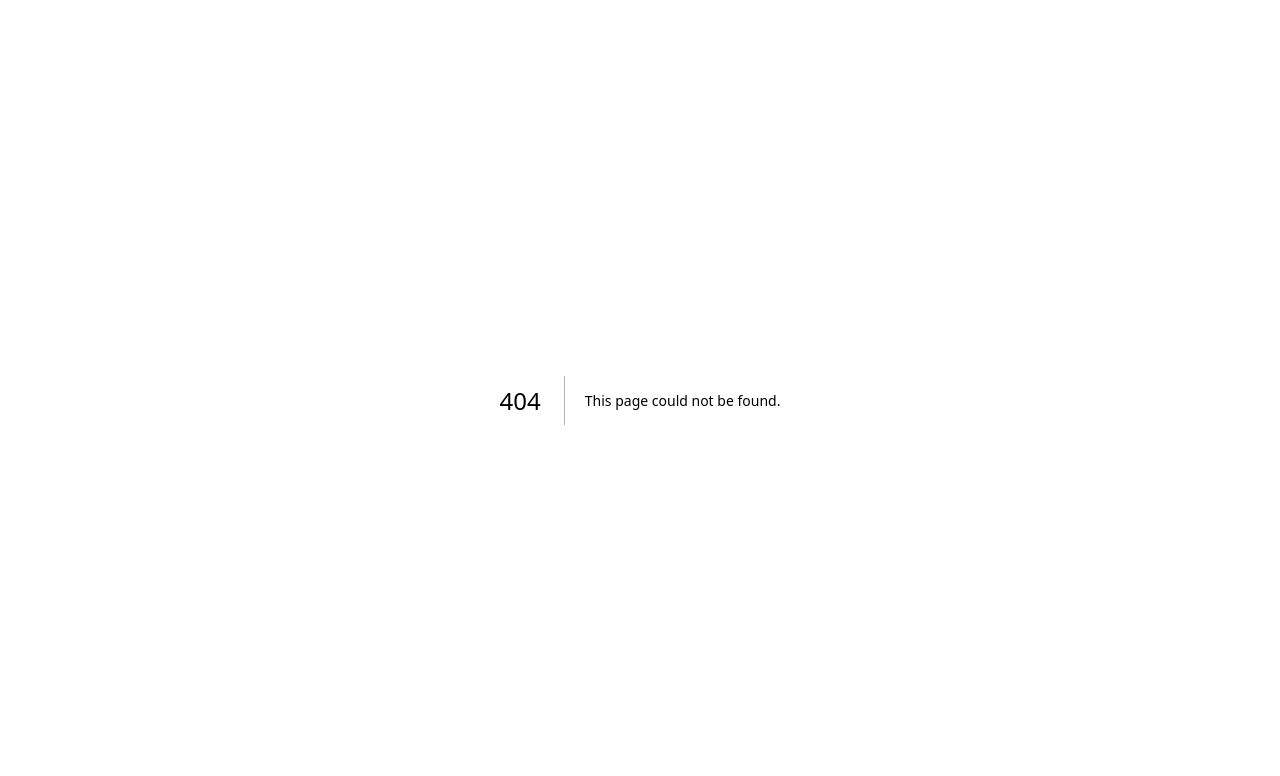
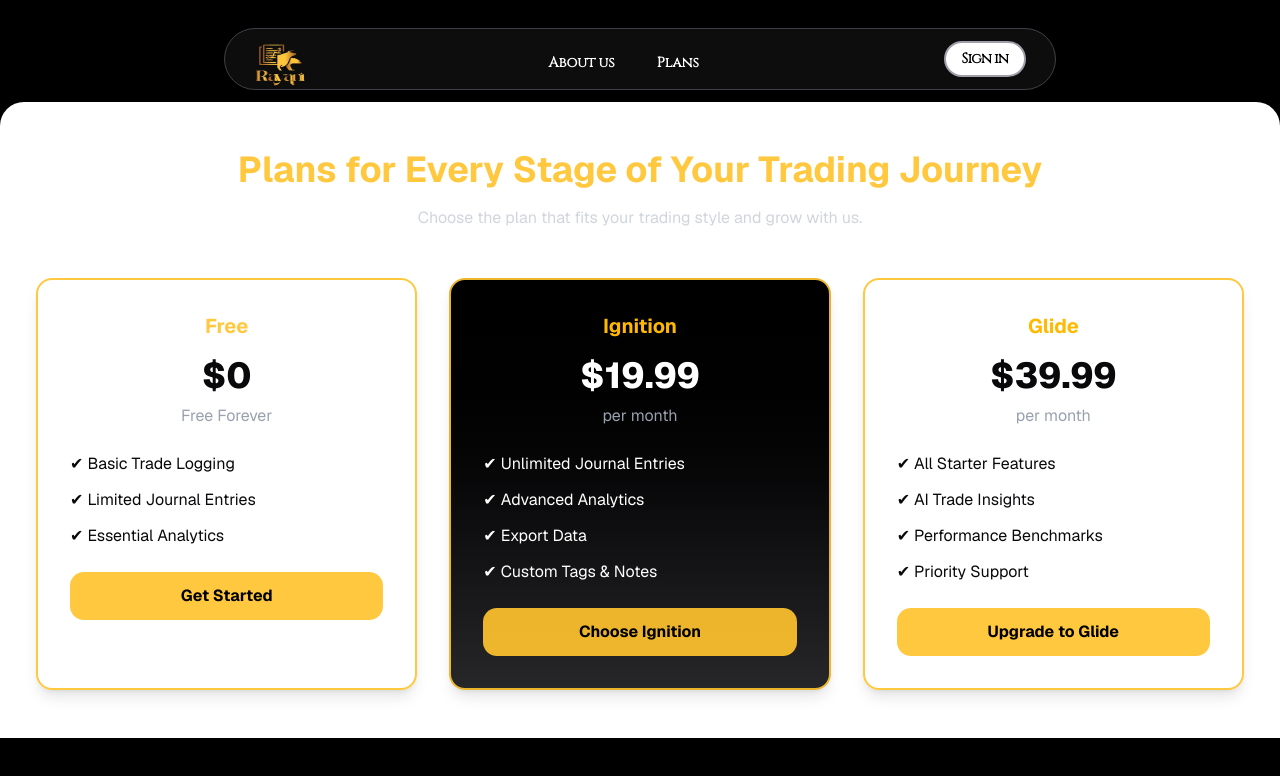
Before and after one commit to james-e-o/journal, a Next.js app: page /plans in a window 1280 px wide. Before the commit this address had no page. Shown: the top 776 px of the page. Built offline with nearby package versions, Linux system fonts and the light colour scheme.

Commit message:
nexshelf 02/10 main/master

```diff
--- /dev/null
+++ b/src/app/about/page.js
@@ -0,0 +1,11 @@
+import React from 'react'
+
+const AboutPage = () => {
+  return (
+    <div className='p-8'>
+      <p>About</p>
+    </div>
+  )
+}
+
+export default AboutPage
--- a/src/app/globals.css
+++ b/src/app/globals.css
@@ -74,6 +74,7 @@
 }
 
 @theme inline {
+  --color-core: var(--core);
   --color-background: var(--background);
   --color-foreground: var(--foreground);
   --font-sans: var(--font-geist-sans);
@@ -114,6 +115,7 @@
 }
 
 :root {
+  --core:oklch(84.901% 0.16371 84.383 / 0.919);
   --radius: 0.625rem;
   --background: oklch(1 0 0);
   --foreground: oklch(0.141 0.005 285.823);
@@ -299,6 +301,9 @@ input[type=number] {
   to { transform: translateY(100%); }
 } */
 
+.test {
+  color: oklch(83.264% 0.17012 90.649);
+}
 
 @keyframes scroller2 {
   from { transform: translateX(0); }
--- a/src/app/page.js
+++ b/src/app/page.js
@@ -8,87 +8,17 @@ import { Carousel, CarouselContent, CarouselItem, CarouselNext, CarouselPrevious
 import Link from "next/link";
 import { X,XIcon } from "lucide-react";
 import FeatureScroller from "@/components/scroller";
+import { Avatar } from "@/components/ui/avatar";
 import {  Accordion,  AccordionContent,  AccordionItem,  AccordionTrigger,} from "@/components/ui/accordion"
 import LandingHeader from "@/components/hero-header";
 
 export default function Home() {
-  const [dropState, setDropState] = useState(false)
-  const [stickyHead, setStickyHead] = useState(false)
-  useEffect(()=>{
-    document.onpointerdown = ({target}) => {
-      if(dropState&&target.closest('div#drop-box'))return
-      else if(dropState) {
-        setDropState(!dropState)
-      }
-    }
-    const wrap = document.getElementById("landing-wrap");
-    const header = document.getElementById("landing-header");
-    const trigger = document.getElementById("landing-main");
-    const obstinateButtons = document.querySelectorAll('.obstinate');
 
-    console.log(header,trigger)
-
-    wrap.addEventListener("scroll", (e) => {
-      const rect = trigger.getBoundingClientRect();
-      // console.log(' scrolling',rect.top)
-
-      if (rect.top <= 0) {
-        header.classList.add("activeItem");
-        obstinateButtons.forEach(btn=>{
-          btn.classList.add('textblack')
-          btn.classList.remove('textwhite')
-        })
-      } else {
-        header.classList.remove("activeItem");
-         obstinateButtons.forEach(btn=>{
-          btn.classList.remove('textblack')
-          btn.classList.add('textwhite')
-        })
-      }
-    });
-
-    // const observer = new IntersectionObserver(
-    //   (entries) => {
-    //     entries.forEach((entry) => {
-    //       // If the trigger is *not* intersecting (scrolled past top)
-    //       if (!entry.isIntersecting) {
-    //         header.classList.add("activeItem");
-    //       } else {
-    //         header.classList.remove("activeItem");
-    //       }
-    //       console.log('intersect')
-    //     });
-    //   },
-    //   { threshold: 0, rootMargin: "-1px 0px 0px 0px" }
-    // );
-
-    // observer.observe(trigger);
-  })
   return (
     <div id="landing-wrap" onScroll={(e)=>{dropState?setDropState(false):''}} className="font-sans w-full relative z-0 overflow-x-hidden no_scroll h-svh overflow-y-scroll ">
       <div className="min-h-svh relative flex z-0 flex-col justify-start bg-black">
-        {/* <div className="absolute bg-white size-80"></div> */}
-        <header id="landing-header" className={`flex md:mt-7 font-serif  justify-between md:border transition-all top-0 duration-200  border-zinc-700 w-full mx-auto md:w-[65%] py-2 px-4 md:px-[1.8rem] md:py-1.5 z-[1000] md:rounded-[48px] md:bg-white/5 items-center `}>
-        {/* <header className="flex  mb-7 justify-between py-2 md:py-4 md:px-7 items-center "> */}
-          <div>
-            <Image
-              className="dark:invert scale-90 relative top-1.5  md:scale-x-[112%]"
-              src="/rayani3.png"
-              alt="Next.js logo"
-              width={50}
-              height={50}
-              priority
-            />
-          </div>
-          <p className="flex font-Cinzel relative top-1 gap-1 md:gap-2.5">
-            <Button variant={'ghost'} className={`obstinate text-white cursor-pointer text-sm hover:bg-transparent hover:-translate-y-0.5  hover:text-amber-200 font-bold`}>About</Button>
-            {/* <Button variant={'ghost'} className={'text-white cursor-pointer text-base hover:bg-transparent hover:-translate-y-0.5 hover:text-amber-200 font-semibold'}>Blogs</Button> */}
-            <Button variant={`ghost`} className={`obstinate text-white cursor-pointer text-sm hover:bg-transparent hover:-translate-y-0.5  hover:text-amber-200 font-bold`}>Plans</Button>
-          </p>
-          <nav className=" relative top-1 gap-10">
-            <Button variant={'destructive'} className={'bg-white text-black  rounded-3xl h-8 md:h-9 font-bold font-Cinzel tracking-tighter border-2 border-zinc-400'}>Sign in</Button>
-          </nav>
-        </header>
+        <LandingHeader />
+
         <div className="flex p-5 items-center relative flex-col h-[92svh] gap-0 justify-center">
           <div className="bg-yellow-500 blur-[100px] scale-125 before:w-full before:h-full before:bg-transparent before:absolute before:blur-3xl top-2/5 right-2/12 w-52 h-44 absolute"></div>
           <p className="text-[#f1f1f1] font-sans font-bold text-start sm:text-center tracking-tighter   text-5xl md:text-5xl lg:text-7xl">Journal your Trades</p>
@@ -119,7 +49,7 @@ export default function Home() {
                 defaultValue="item-1"
               >
                 <AccordionItem value="item-1" className=" flex flex-col items-center">
-                  <AccordionTrigger className={'flex font-semibold text-yellow-500 text-xl items-center justify-center md:text-3xl'}>Smart Trade Logging</AccordionTrigger>
+                  <AccordionTrigger className={'flex font-semibold text-core text-xl items-center justify-center md:text-3xl'}>Smart Trade Logging</AccordionTrigger>
                   <AccordionContent className="flex flex-col items-center gap-4 text-balance">
                     <p className="text-lg md:text-2xl text-center leading-[1.5] md:leading-[2] md:w-4/5 w-full flex-col items-center flex">
                       Our flagship product combines cutting-edge technology with sleek
@@ -129,7 +59,7 @@ export default function Home() {
                   </AccordionContent>
                 </AccordionItem>
                 <AccordionItem value="item-2">
-                  <AccordionTrigger className={'flex font-semibold justify-center md:text-3xl text-yellow-500 text-xl items-center'}>Shipping Details</AccordionTrigger>
+                  <AccordionTrigger className={'flex font-semibold justify-center md:text-3xl text-core text-xl items-center'}>Shipping Details</AccordionTrigger>
                   <AccordionContent className="flex flex-col items-center gap-4 text-balance">
                     <p className="text-lg md:text-2xl text-center leading-[1.5] md:leading-[2] md:w-4/5 w-full flex-col items-center flex">
                       We offer worldwide shipping through trusted courier partners.
@@ -139,7 +69,7 @@ export default function Home() {
                   </AccordionContent>
                 </AccordionItem>
                 <AccordionItem value="item-3 flex flex-col items-center">
-                  <AccordionTrigger className={'flex font-semibold md:text-3xl text-yellow-500 text-xl items-center justify-center'}>Smart Trade Logging</AccordionTrigger>
+                  <AccordionTrigger className={'flex font-semibold md:text-3xl text-core text-xl items-center justify-center'}>Smart Trade Logging</AccordionTrigger>
                   <AccordionContent className="flex flex-col items-center gap-4 text-balance">
                     <p className="text-lg md:text-2xl text-center leading-[1.5] md:leading-[2] md:w-4/5 w-full flex-col items-center flex">
                       Our flagship product combines cutting-edge technology with sleek
@@ -149,7 +79,7 @@ export default function Home() {
                   </AccordionContent>
                 </AccordionItem>
                 <AccordionItem value="item-4">
-                  <AccordionTrigger className={'flex font-semibold justify-center md:text-3xl text-yellow-500 text-xl items-center'}>Shipping Details</AccordionTrigger>
+                  <AccordionTrigger className={'flex font-semibold justify-center md:text-3xl text-core text-xl items-center'}>Shipping Details</AccordionTrigger>
                   <AccordionContent className="flex flex-col items-center gap-4 text-balance">
                     <p className="text-lg md:text-2xl text-center leading-[1.5] md:leading-[2] md:w-4/5 w-full flex-col items-center flex">
                       We offer worldwide shipping through trusted courier partners.
@@ -165,27 +95,27 @@ export default function Home() {
 
           <div className="flex flex-col mt-8 md:mt-16 items-center justify-start">
             <p className="font bold tracking-tighter font-bold text-center text-3xl md:text-5xl text-zinc-800 font-sans py-3">Your trusted trading journal.</p>
-            <div className="w-4/5 p-12 flex flex-col mt-6 md:mt-10 items-center gap-3 rounded-3xl bg-gradient-to-b from-amber-300 to-yellow-600">
+            <div className="w-4/5 p-12 flex flex-col mt-6 md:mt-10 items-center gap-3 rounded-3xl bg-gradient-to-b from-core to-yellow-600">
                 <p className="text-6xl font-bold font-sans tracking-tighter">60,000+</p>
                 <span className="text-white relative top-3 font-semibold">Registered users</span>
             </div>
           </div>
-          <div className="mt-20">
+          <div className="mt-5 md:mt-20">
             <div className=" w-[95%] mx-auto  py-12 px-4 md:px-9">
-              <p className=" text-zinc-800 font-WixMade text-start text-3xl my-6 font-semibold">Trading Resources</p>
+              <p className=" text-zinc-800 font-WixMade text-xl text-center md:text-start  md:text-3xl my-6 font-semibold">Trading Resources</p>
               <FeatureScroller />
             </div>
           </div>
-          <div className="bg-zinc-50  mt-20 py-12 px-9">
-            <p className="text-center text-zinc-800 font-WixMade text-3xl my-6 font-semibold">Reviews from Our Users</p>
-              <Carousel className="w-[95%] mx-auto">
-                <CarouselContent className="-ml-1 grid grid-cols-3">
-                  {Array.from({ length: 5 }).map((_, index) => (
+          <div className="bg-zinc-50 mt-8 md:mt-20 py-12 px-4 md:px-9">
+            <p className="text-center text-zinc-800 font-WixMade text-2xl md:text-3xl my-3 md:my-6 font-semibold">Reviews from Our Users</p>
+              <Carousel className="w-[80%] mx-auto">
+                <CarouselContent className="">
+                  {Array.from({ length: 16 }).map((_, index) => (
                     <CarouselItem key={index} className="pl-1  md:basis-1/2 lg:basis-1/3">
-                      <div className="p-1 flex-col flex gap-3">
+                      <div className="p-5 flex-col flex gap-3">
                         <Card>
                           <CardContent className="flex min-h-44 items-center justify-center p-6">
-                            <span className="text-2xl font-semibold">{index + 1}</span>
+                            <CommentCard />
                           </CardContent>
                         </Card>
                       </div>
@@ -198,7 +128,7 @@ export default function Home() {
                   </div>
 
         </main>
-        <footer className="py-0 md:px-16 ">
+        <footer className="p-8 border-t text-white border-border text-sm">
           <p className="px-5"><Image
                   className="dark:invert"
                   src="/rayani.jpg"
@@ -207,10 +137,10 @@ export default function Home() {
                   height={80}
                   priority
                 /></p>
-          <div className="flex md:grid mt-8 text-xs text-zinc-800 gap-10 grid-cols-4">
+          <div className="grid grid-cols-2 md:grid-cols-3 mt-8 text-xs text-zinc-300 gap-10 lg:grid-cols-4">
             <div className=" px-5">
               <p className="font-MontserratAl relative md:-top-1 font-medium">Helping you master the art of trade discipline</p>
-              <div className="flex mt-2 fill-amber-400 gap-5">
+              <div className="flex mt-2 fill-core gap-5">
                   {instagram}
                   {youtube}
                   {linkedin}
@@ -218,23 +148,23 @@ export default function Home() {
               </div>
             </div>
             <div className="font-MontserratAl px-5">
-              <p className="font-bold tracking-tight text-xs text-black">Coporate</p>
+              <p className="font-bold tracking-tight text-xs text-white">Coporate</p>
               <div className="flex mt-6 flex-col gap-4">
-                <p className="">About us</p>
+                <Link href={'/about'}><p className="">About us</p></Link>
                 <p className="">Terms and Conditions</p>
                 <p className="">Privacy policy</p>
                 <p className="">Refunds and Cancellation</p>
               </div>
             </div>
-            <div className="font-MontserratAl">
-              <p className="font-bold tracking-tight text-xs text-black">Resources</p>
+            <div className="font-MontserratAl px-5">
+              <p className="font-bold tracking-tight text-xs text-white">Resources</p>
               <div className="flex mt-6 flex-col gap-4">
                 <p className="">Blog</p>
 
               </div>
             </div>
-            <div className="font-MontserratAl">
-              <p className="font-bold tracking-tight text-xs text-black">Support</p>
+            <div className="font-MontserratAl px-5">
+              <p className="font-bold tracking-tight text-xs text-white">Support</p>
               <div className="flex mt-6 flex-col gap-4">
                 <p className="">Contact</p>
                 <p className="">Live chat</p>
@@ -243,7 +173,7 @@ export default function Home() {
             </div>
           </div>
           <div className="pb-14 pt-10 px-5 font-semibold">
-            <p className="text-xs font-MontserratAl"> © Rayani - {new Date().getFullYear()}</p>
+            <p className="text-xs font-MontserratAl">Copyright © Rayani - {new Date().getFullYear()}</p>
           </div>
         </footer>
       </div>
@@ -251,16 +181,24 @@ export default function Home() {
   );
 }
 
-{/* <Image
-  className="dark:invert"
-  src="/next.svg"
-  alt="Next.js logo"
-  width={180}
-  height={38}
-  priority
-/> */}
 
-
+const CommentCard = () => {
+  return (
+    <div className="flex-col w-full justify-start flex p-2 ">
+      <p></p>
+      <div className="md:flex font-WixMade tracking-tighter scale-90 flex gap-2 items-center">
+          <Avatar className='items-center inline-flex rounded-full w-7 h-7 justify-center'>
+              <Image src='/dummy.jpg' width={50} height={50} className=" w-full " alt="@storeprobuilder"/>
+              {/* <AvatarFallback>JO</AvatarFallback> */}
+          </Avatar>
+          <div className="flex-col justify-center leading-tight flex">
+              <p className="text-[10px] font-bold">Staff007</p>
+              <p className="text-[10px] font-semibold text-core_contrast/70">staffmail@xyz.store</p>
+          </div>
+        </div>
+    </div>
+  )
+}
 
 
 
--- /dev/null
+++ b/src/app/plans/page.js
@@ -0,0 +1,74 @@
+
+import LandingHeader from '@/components/hero-header'
+
+const PlansPage = () => {
+  return (
+    <div id="landing-wrap" className="font-sans w-full relative z-0 overflow-x-hidden no_scroll h-svh overflow-y-scroll ">
+      <div className="min-h-svh relative flex z-0 flex-col justify-start bg-black">
+        <LandingHeader />
+      <div className="w-full mt-3 bg-white rounded-t-3xl overflow-clip py py-12 px-9 mx-auto text-center">
+        <h2 className="text-2xl md:text-4xl font-bold mb-4 text-core">
+          Plans for Every Stage of Your Trading Journey
+        </h2>
+        <p className="text-gray-300 mb-12">
+          Choose the plan that fits your trading style and grow with us.
+        </p>
+
+        {/* Pricing Grid */}
+        <div className="grid grid-cols-1 md:grid-cols-3 gap-8">
+
+          {/* Free Plan */}
+          <div className="border-2 border-core rounded-2xl p-8 shadow-lg hover:shadow-amber-400 transition">
+            <h3 className="text-xl font-bold text-core mb-4">Free</h3>
+            <p className="text-4xl font-extrabold mb-2">$0</p>
+            <p className="text-gray-400 mb-6">Free Forever</p>
+            <ul className="text-left mb-6 space-y-3">
+              <li>✔ Basic Trade Logging</li>
+              <li>✔ Limited Journal Entries</li>
+              <li>✔ Essential Analytics</li>
+            </ul>
+            <button className="w-full py-3 rounded-xl bg-core text-black font-bold hover:bg-amber-400 transition">
+              Get Started
+            </button>
+          </div>
+
+          {/* Starter Plan */}
+          <div className="border-2 border-core rounded-2xl text-white p-8 shadow-lg hover:shadow-amber-400 transition bg-gradient-to-b from-black to-zinc-800">
+            <h3 className="text-xl font-bold text-amber-400 mb-4">Ignition</h3>
+            <p className="text-4xl font-extrabold mb-2">$19.99</p>
+            <p className="text-gray-400 mb-6">per month</p>
+            <ul className="text-left mb-6 space-y-3">
+              <li>✔ Unlimited Journal Entries</li>
+              <li>✔ Advanced Analytics</li>
+              <li>✔ Export Data</li>
+              <li>✔ Custom Tags & Notes</li>
+            </ul>
+            <button className="w-full py-3 rounded-xl bg-core text-black font-bold hover:bg-amber-400 transition">
+              Choose Ignition
+            </button>
+          </div>
+
+          {/* Advanced Plan */}
+          <div className="border-2 border-core rounded-2xl p-8 shadow-lg hover:shadow-amber-400 transition">
+            <h3 className="text-xl font-bold text-amber-400 mb-4">Glide</h3>
+            <p className="text-4xl font-extrabold mb-2">$39.99</p>
+            <p className="text-gray-400 mb-6">per month</p>
+            <ul className="text-left mb-6 space-y-3">
+              <li>✔ All Starter Features</li>
+              <li>✔ AI Trade Insights</li>
+              <li>✔ Performance Benchmarks</li>
+              <li>✔ Priority Support</li>
+            </ul>
+            <button className="w-full py-3 rounded-xl bg-core text-black font-bold hover:bg-amber-400 transition">
+              Upgrade to Glide
+            </button>
+          </div>
+        </div>
+      </div>
+      </div>
+    </div>
+
+  )
+}
+
+export default PlansPage
--- a/src/components/hero-header.js
+++ b/src/components/hero-header.js
@@ -1,10 +1,13 @@
+'use client'
 import React , {useState,useEffect}from 'react'
 import Link from 'next/link'
 import { XIcon } from 'lucide-react'
 import { Button } from './ui/button'
+import Image from "next/image";
 
 const LandingHeader = () => {
-      const [dropState, setDropState] = useState(false)
+
+
   useEffect(()=>{
           document.onpointerdown = ({target}) => {
                if(dropState&&target.closest('div#drop-box'))return
@@ -12,40 +15,56 @@ const LandingHeader = () => {
                setDropState(!dropState)
                }
           }
-        //  document.onscroll = ({target}) => {
-        //    if(dropState&&target.closest('div#drop-box'))return
-        //    else if(dropState) {
-        //      setDropState(!dropState)
-        //    }
-        //  }
+          const wrap = document.getElementById("landing-wrap");
+          const header = document.getElementById("landing-header");
+          const trigger = document.getElementById("landing-main");
+          const obstinateButtons = document.querySelectorAll('.obstinate');
+
+          console.log(header,trigger)
+
+          wrap.addEventListener("scroll", (e) => {
+               const rect = trigger.getBoundingClientRect();
+               // console.log(' scrolling',rect.top)
+
+               if (rect.top <= 0) {
+               header.classList.add("activeItem");
+               obstinateButtons.forEach(btn=>{
+                    btn.classList.add('textblack')
+                    btn.classList.remove('textwhite')
                })
+               } else {
+               header.classList.remove("activeItem");
+               obstinateButtons.forEach(btn=>{
+                    btn.classList.remove('textblack')
+                    btn.classList.add('textwhite')
+               })
+               }
+          });
+
+     })
+
+
      return (
-    <div className='sticky top-0'>
-         <div onScroll={(e)=>{dropState?setDropState(false):''}} id='drop-box' className={dropState?'absolute bg-gradient-to-bl from-amber-400 to-yellow-700  font-Inter font-medium text-lg p-16  w-full top-0 z-30 pointer-events-auto right-0 h-[26rem] transition-[_opacity_150ms_ease-in-out_,_top_150ms_ease-in_]':"absolute font-Inter font-medium text-lg p-16 bg-white opacity-0 left-0 -top-1/2 w-full pointer-events-none -z-50 transition-[_opacity_100ms_ease-in-out_,_top_150ms_ease-in_]"}>
-               <div className='flex relative justify-end'><XIcon onClick={()=>setDropState(false)} className="h-9 relative -top-10 -right-7 w-9 p-1"/></div>
-               <Link href={'/pricing'} className="decoration-none text-primary"><p className='mb-2 mt-6'>Pricing</p></Link>
-               <Link href={'/about'} className="decoration-none text-primary"><p className='mb-3 p-1'>About</p></Link>
-               <Link href={'/faqs'} className="decoration-none text-primary"><p className='mb-3 p-1'>FAQs</p></Link>
-               <Link href={'/login'} className="decoration-none mx-auto mt-4 text-primary"><Button size='sm' className="rounded-lg px-8 font-Montserrat relative flex justify-center items-center mt-5 py-6 text-base bg-gradient-to-r from-gradient1 to-gradient2"><span>Sign in</span>
-               </Button></Link>
+     <header id="landing-header" className={`flex md:mt-7 font-serif  justify-between md:border transition-all top-0 duration-200  border-zinc-700 w-full mx-auto md:w-[65%] py-2 px-4 md:px-[1.8rem] md:py-1.5 z-[1000] md:rounded-[48px] md:bg-white/5 items-center `}>
+          <div>
+               <Image
+               className="dark:invert scale-90 relative top-1.5  md:scale-x-[112%]"
+               src="/rayani3.png"
+               alt="Next.js logo"
+               width={50}
+               height={50}
+               priority
+               />
           </div>
-          <header className=" pl-7 pr-5 backdrop-blur-md border-b border-border items-center sticky top-0 flex justify-between md:px-10 ">
-               <Link href={'/'}  className={"z-40 decoration-none font-bold text-black"}><h1 className="font-Madetommy py-3 md:text-2xl text-xl">nexShelf</h1></Link>
-               <nav className="flex items-center text-base h-max md:gap-9 gap-3">
-                    <div className=" gap-5 hidden md:flex">
-                         <Link href={'/pricing'} className="decoration-none active:bg-[#fafafa] text-primary pr-5 cursor-pointer py-1 hidden md:block border-r h-full"><p className=''>Pricing</p></Link>
-                         <Link href={'/about'} className="decoration-none active:bg-[#fafafa] text-primary pr-5 cursor-pointer py-1 hidden md:block border-r h-full"><p className=''>About</p></Link>
-                         <Link href={'/faqs'} className="decoration-none active:bg-[#fafafa] text-primary pr-5 cursor-pointer py-1 hidden md:block border-r h-full"><p className=''>FAQs</p></Link>
-                    </div>
-
-                    <Link href={'/login'} className="decoration-none md:hidden"><Button size='sm' variant='outline' className=' md:text-base border-core_polish md:px-4 md:py-4 decoration-none flex items-center justify-center text-black px-3 py-0'><span>Log in</span></Button></Link>
-                    <div className=" md:ml-3 md:pl-0 h-full pl-3 ">
-                         <Link href={'/login'} className="decoration-none hidden md:inline "><Button size='xs'  variant='outline' className=' md:text-sm h-7 border-violet-500 border-2 md:px-4 rounded-3xl md:py-4 decoration-none flex items-center justify-center px-3 py-0'><span>Log in</span></Button></Link>
-                         <Button size='sm' variant='ghost' onClick={()=>setDropState(!dropState)} className='border-white md:hidden flex items-center justify-center border px-2 py-0'><span className="fill-black scale-125">{menuX}</span></Button>
-                    </div>
+          <p className="flex font-Cinzel relative top-1 gap-1 md:gap-2.5">
+               <Link href={'/about'}><Button variant={'ghost'} className={`obstinate text-white cursor-pointer text-sm hover:bg-transparent hover:-translate-y-0.5  hover:text-amber-200 font-bold`}>About us</Button></Link>
+               {/* <Button variant={'ghost'} className={'text-white cursor-pointer text-base hover:bg-transparent hover:-translate-y-0.5 hover:text-amber-200 font-semibold'}>Blogs</Button> */}
+               <Link href={'/plans'}><Button variant={`ghost`} className={`obstinate text-white cursor-pointer text-sm hover:bg-transparent hover:-translate-y-0.5  hover:text-amber-200 font-bold`}>Plans</Button></Link>
+          </p>
+          <nav className=" relative top-1 md:top-0 gap-10">
+               <Button variant={'destructive'} className={'bg-white text-black  rounded-3xl h-8 md:h-9 font-bold font-Cinzel tracking-tighter border-2 border-zinc-400'}>Sign in</Button>
           </nav>
      </header>
-    </div>
      )
 }
 
```
Also changed, not shown: src/components/scroller.js (+8 -8 lines). Lines whose indentation alone changed are shown as unchanged.
